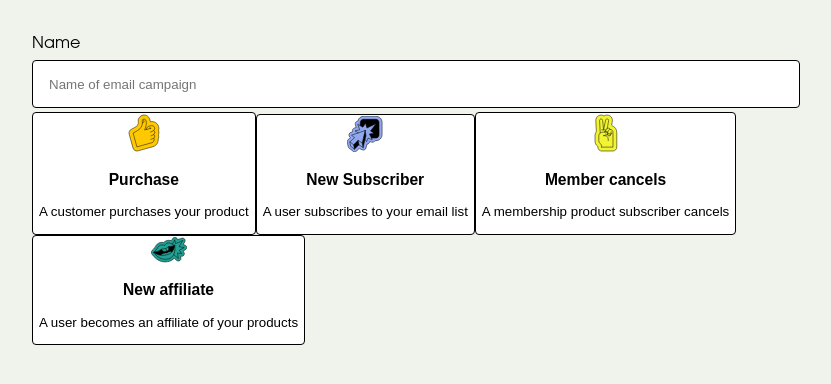
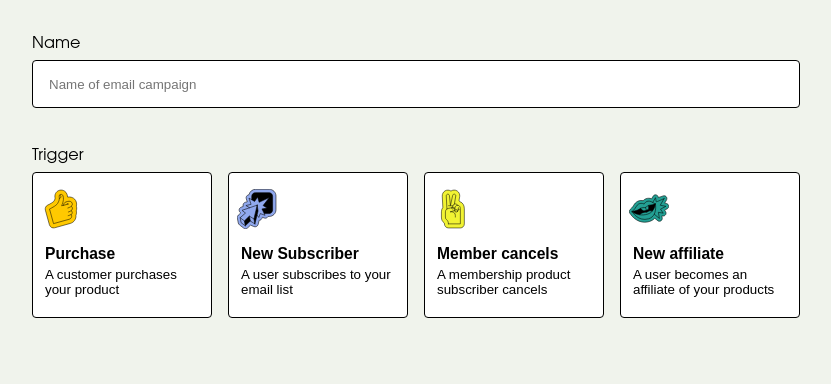
Before and after one commit to MauFrontier/gumroad-email-marketing-prototype, a React (Vite) app: page / in a window 1280 px wide. Shown: the top 384 px of the page, without its empty margins (224-1055 px from the left). Built offline with nearby package versions, Linux system fonts and the light colour scheme.

Commit message:
ui: Style TriggerSelection

```diff
--- /dev/null
+++ b/src/features/EmailMarketing/shared/TriggerSelection/TriggerSelection.scss
@@ -0,0 +1,28 @@
+@import './src/features/shared/ui/designSystemStyles/designSystemStyles.scss';
+
+div.trigger-selection {
+  padding: 1rem 0;
+
+  .trigger-selection-buttons {
+    display: flex;
+    flex-direction: row;
+    justify-content: space-between;
+    align-items: stretch;
+    flex-wrap: wrap;
+    gap: 1rem;
+  }
+
+  img {
+    width: 40px;
+    height: 40px;
+  }
+
+  button {
+    display: flex;
+    flex: 0 0 calc(25% - 0.75rem);
+    max-width: calc(25% - 0.75rem);
+    flex-direction: column;
+    align-items: flex-start;
+    text-align: left;
+  }
+}
--- a/src/features/EmailMarketing/shared/TriggerSelection/TriggerSelection.tsx
+++ b/src/features/EmailMarketing/shared/TriggerSelection/TriggerSelection.tsx
@@ -1,5 +1,7 @@
 import Button from '../../../shared/ui/Button/Button';
 import Sticker from '../../../shared/ui/Sticker/Sticker';
+
+import './TriggerSelection.scss';
 
 const triggers = [
   {
@@ -26,14 +28,21 @@ const triggers = [
 
 const TriggerSelection = () => {
   return (
-    <div data-testid="TriggerSelection">
-      {triggers.map(trigger => (
-        <Button onClick={() => {}} key={trigger.name}>
-          <Sticker uri={trigger.stickerURI} label={trigger.name} />
-          <h3>{trigger.name}</h3>
-          <p>{trigger.shortDescription}</p>
-        </Button>
-      ))}
+    <div data-testid="TriggerSelection" className="trigger-selection">
+      <p className="mb-2">Trigger</p>
+      <div className="trigger-selection-buttons">
+        {triggers.map(trigger => (
+          <Button onClick={() => {}} key={trigger.name} className="px-3 py-4">
+            <Sticker
+              className="mb-4"
+              uri={trigger.stickerURI}
+              label={trigger.name}
+            />
+            <h3 className="m-2 mt-0">{trigger.name}</h3>
+            <p className="m-2 mt-0">{trigger.shortDescription}</p>
+          </Button>
+        ))}
+      </div>
     </div>
   );
 };
```
